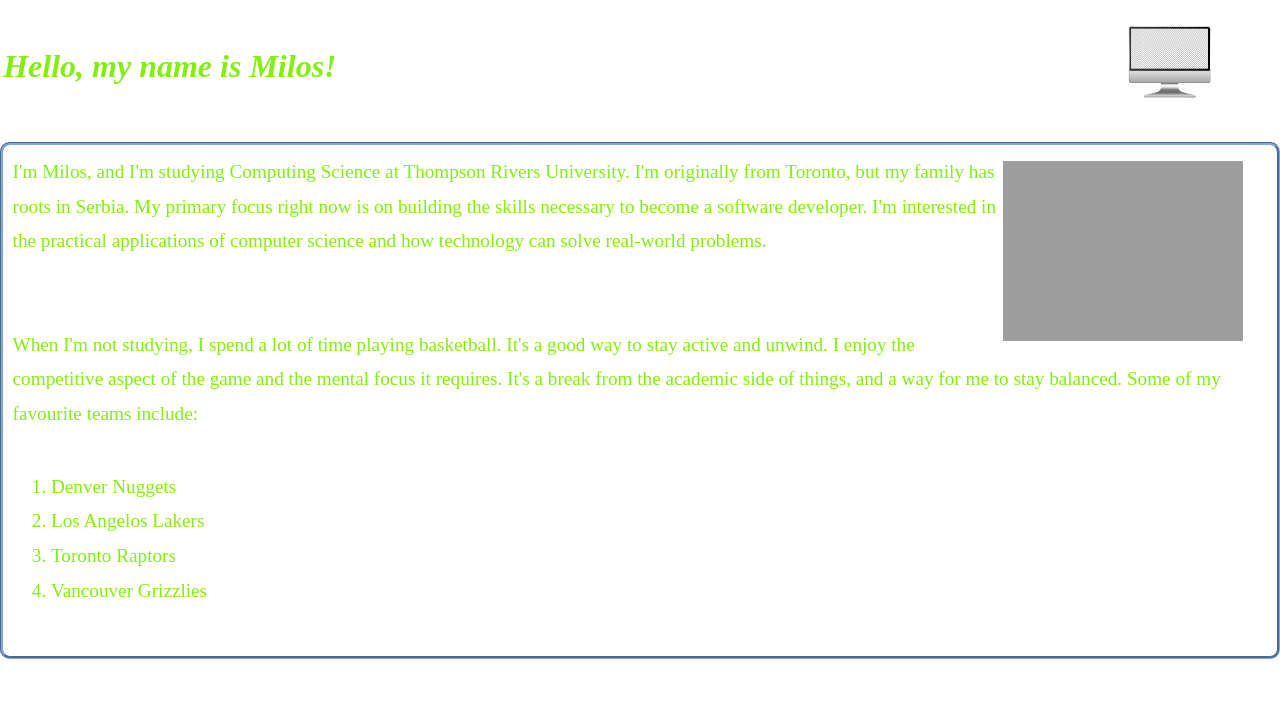
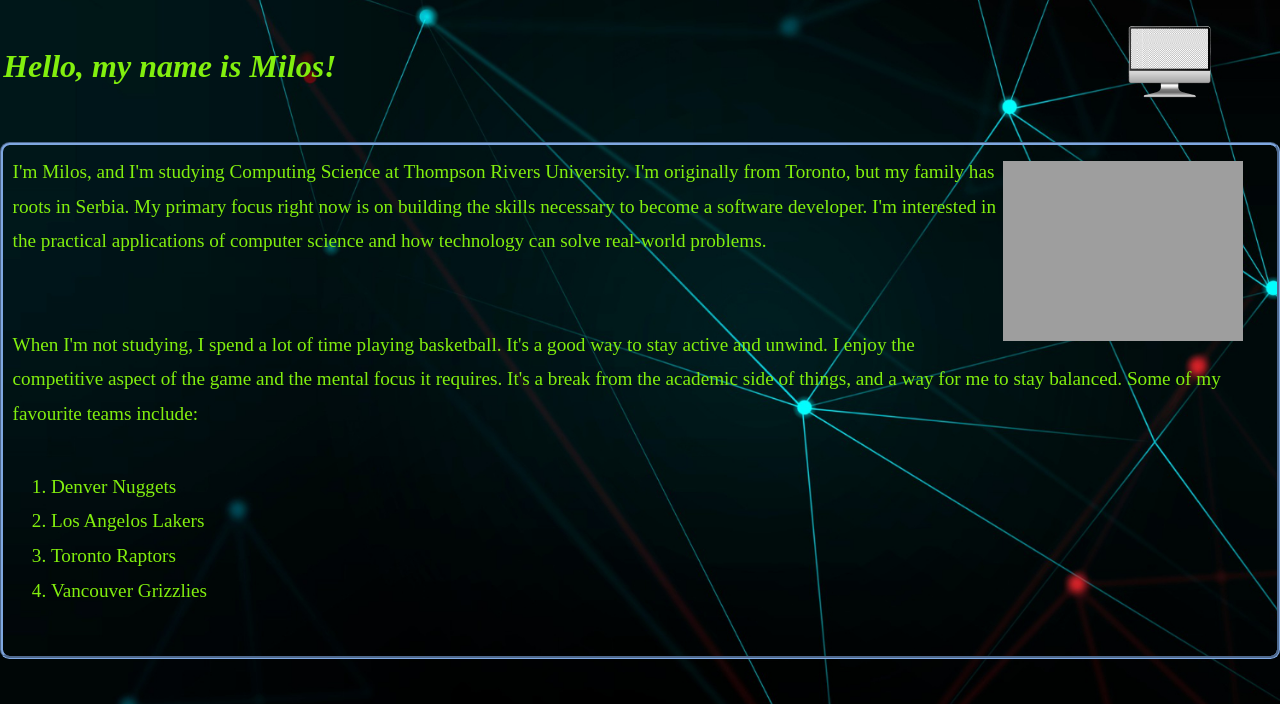
Before and after one commit to gapilo/TRU, a plain HTML site: page index.html in a window 1280 px wide. Shown: the part 96-800 px from the top of the page. Drawn offline with Linux system fonts and the light colour scheme; the site is published under a folder, as on GitHub Pages, so addresses that start at the root find nothing.

Commit message:
Update mystyle.css

```diff
--- a/mystyle.css
+++ b/mystyle.css
@@ -4,7 +4,7 @@
 }
 
 body {
-    background-image: url("/img_asgn2/backgroundw.jpg");
+    background-image: url("img_asgn2/backgroundw.jpg");
     background-size:cover;
 }
 
```
